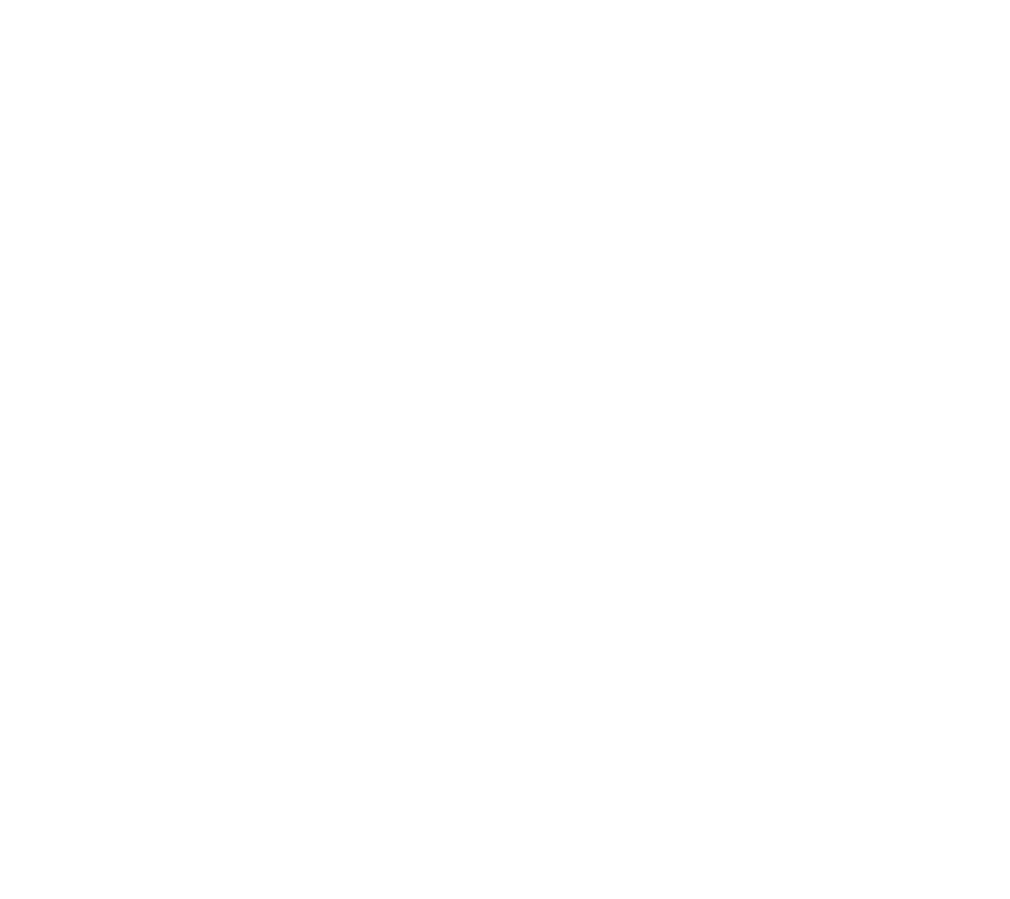
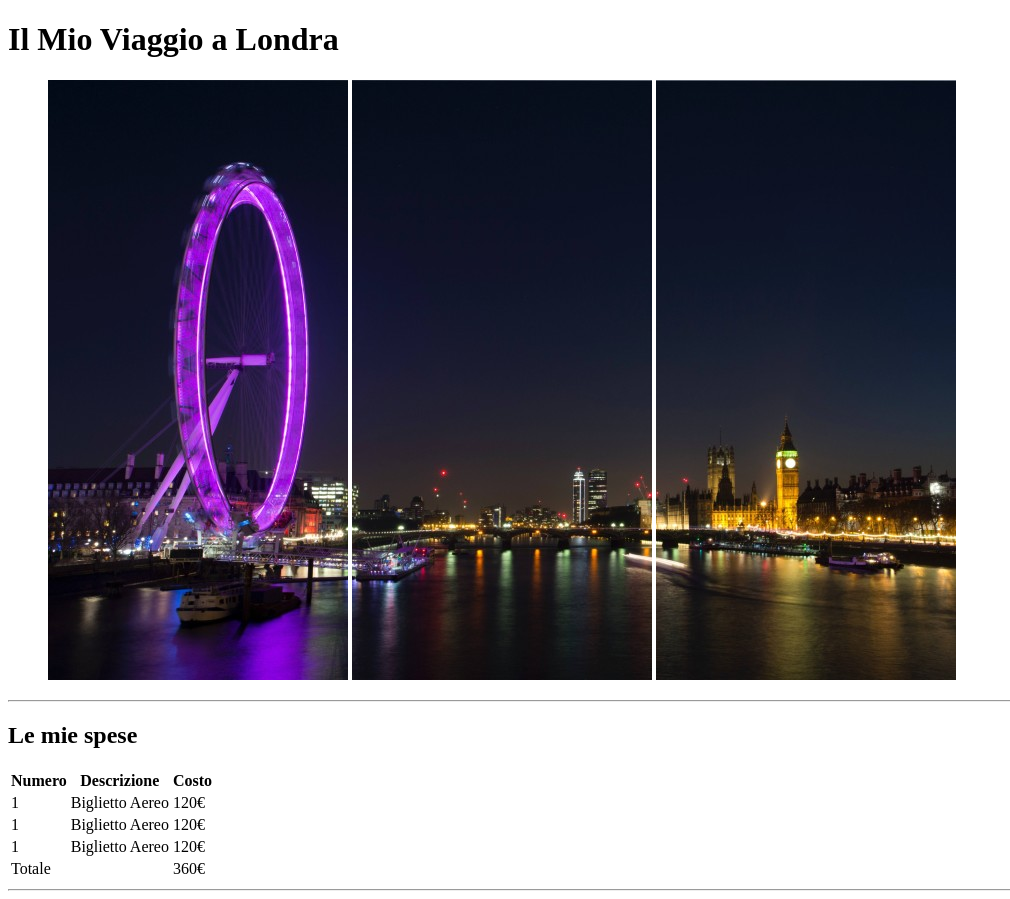
Before and after one commit to danielmegale/html-london-trip, a plain HTML site: page index.html in a window 1280 px wide. Shown: the whole page, without its empty margins (0-1010 px from the left). Before the commit the page ends 800 px from the top, so only its background shows below. Drawn offline with Linux system fonts and the light colour scheme.

Commit message:
added table

```diff
--- a/index.html
+++ b/index.html
@@ -8,6 +8,41 @@
     <title>html-london-trip</title>
 </head>
 <body>
+     <!--titolo immagini  -->
+    <header>
+        <h1>Il Mio Viaggio a Londra</h1>
+        <figure>
+            <img src="img/pexels-bill-emrich-230794-0.jpg" alt="London_eye">
+            <img src="img/pexels-bill-emrich-230794-1.jpg" alt="Tamigi">
+            <img src="img/pexels-bill-emrich-230794-2.jpg" alt="Bigben">
+        </figure>
+        <hr>
+    </header>
+    <main>
+        <section>   <!-- table -->
+            <h2>Le mie spese</h2>
+            <table>
+                <thead>
+                    <tr>
+                        <th>Numero</th>
+                        <th>Descrizione</th>
+                        <th>Costo</th>
+                    </tr>
+                </thead>
+                <tbody>
+                    <tr><td>1</td><td>Biglietto Aereo</td><td>120€</td></tr>
+                    <tr><td>1</td><td>Biglietto Aereo</td><td>120€</td></tr>
+                    <tr><td>1</td><td>Biglietto Aereo</td><td>120€</td></tr>
+                </tbody>
+                <tfoot>
+                    <tr><td>Totale</td><td></td><td>360€</td></tr>
+                </tfoot>
+            </table>
+            <hr>
+        </section>
+
+
+    </main>
 
 </body>
 </html>
```
